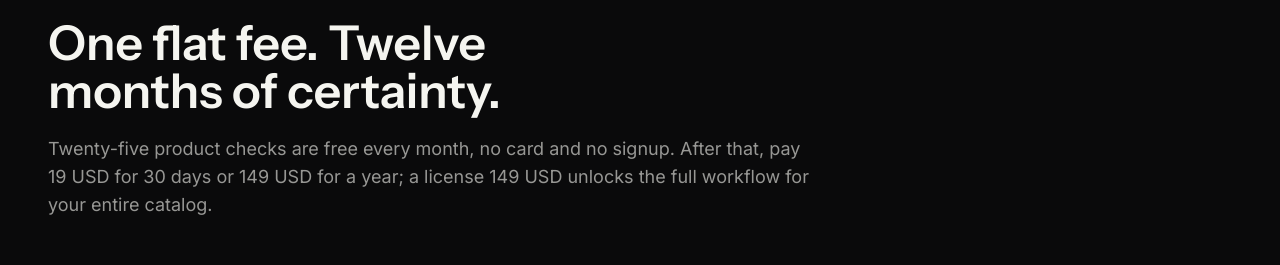
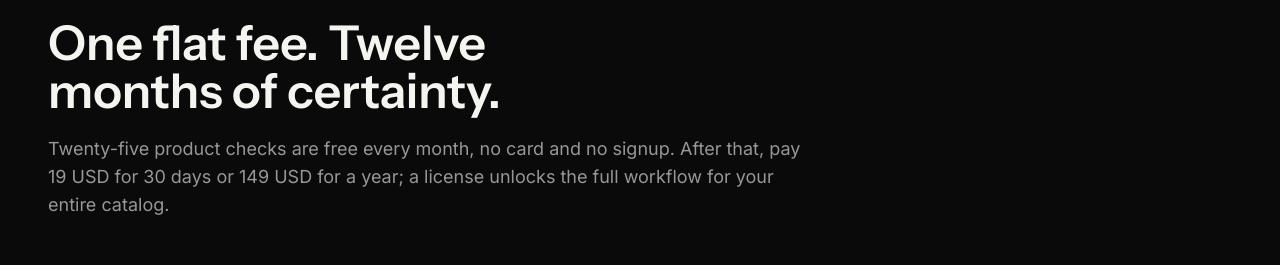
Before and after one commit to piksen-digital/origynlx, a Next.js app: page / in a window 1280 px wide. Shown: the part 6680-6945 px from the top of the page. Built offline with nearby package versions, Linux system fonts and the light colour scheme.

Commit message:
fix(home): remove stray 149 USD fragment left over in the pricing paragraph from the monthly-plan edit

```diff
--- a/app/page.tsx
+++ b/app/page.tsx
@@ -353,7 +353,7 @@ export default function Page() {
             </h2>
             <p className="mt-5 text-pretty text-base leading-relaxed text-paper/60 sm:text-lg">
               Twenty-five product checks are free every month, no card and no signup. After that, pay 19 USD for 30 days or 149 USD for a year; a license
-              149 USD unlocks the full workflow for your entire catalog.
+              unlocks the full workflow for your entire catalog.
             </p>
           </div>
           <div className="grid gap-8 lg:grid-cols-12 lg:items-start">
```
